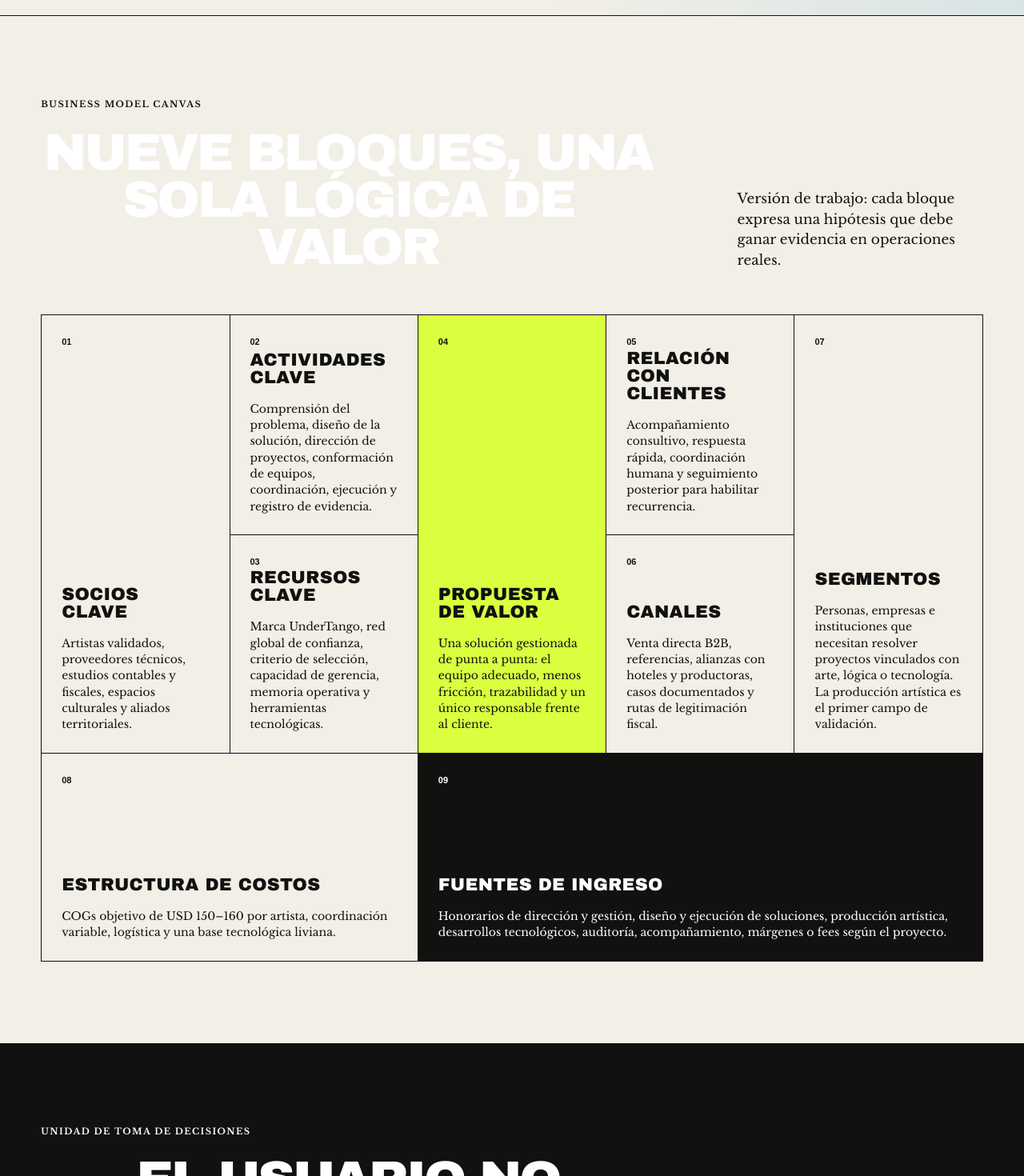
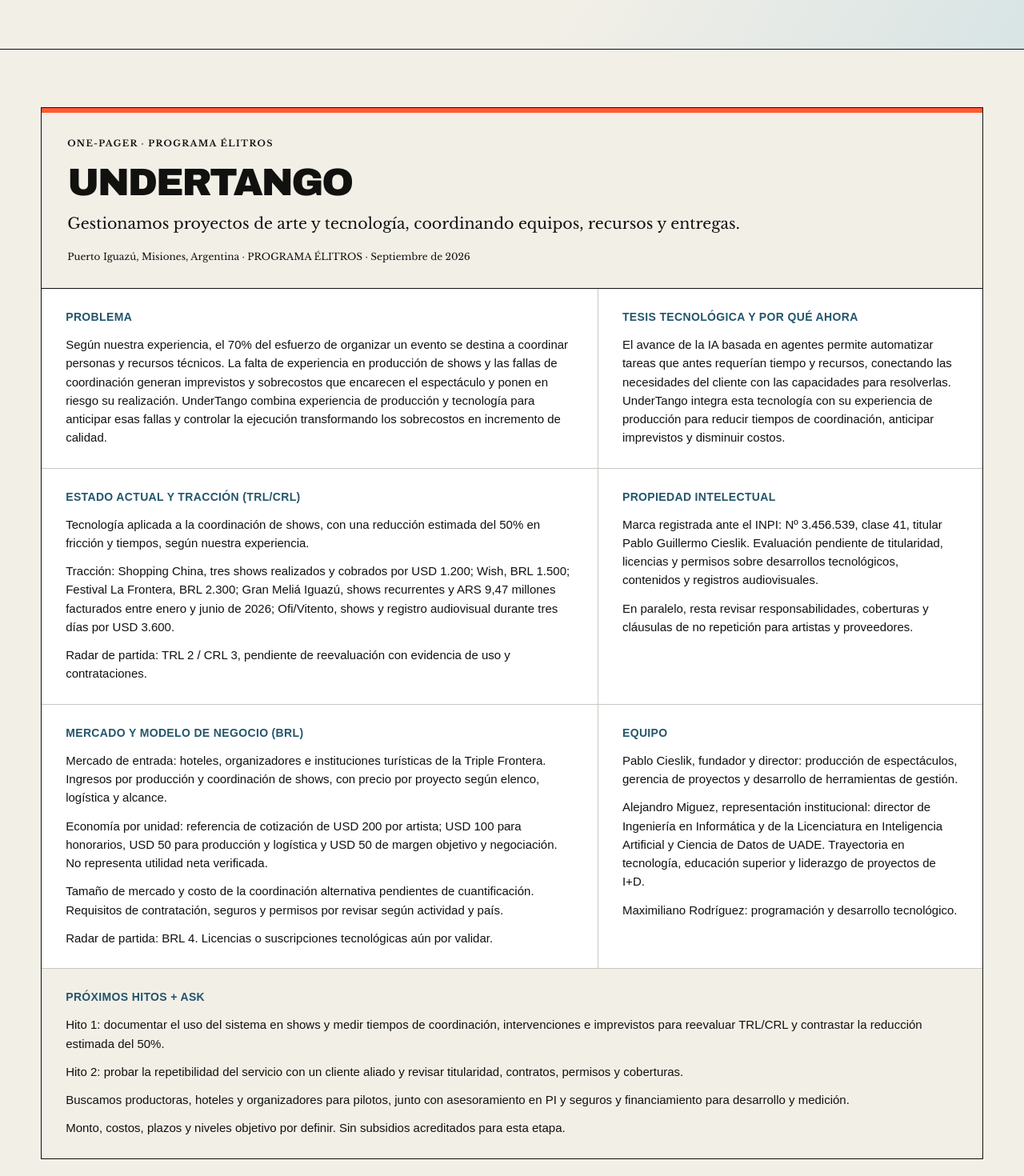
Before and after one commit to O-UnderTango-Club/UnderTangoWEBNextJS, a Next.js app: page /elitros in a window 1280 px wide. Shown: the part 1280-2750 px from the top of the page at 80% size. Built offline with nearby package versions, Linux system fonts and the light colour scheme; a web font is replaced by a local one.

Commit message:
Add September Elitros one-pager with responsive layout

```diff
--- a/app/elitros/page.tsx
+++ b/app/elitros/page.tsx
@@ -27,7 +27,7 @@ export default function ElitrosPage() {
     <main className="elitros-page bmc-page">
       <header className="bmc-topbar">
         <a className="bmc-brand" href="#inicio" aria-label="UnderTango ÉLITROS — inicio"><span>Ø</span> UNDERTANGO</a>
-        <nav aria-label="Navegación principal"><a href="#canvas">Canvas</a><a href="#actores">Actores</a><a href="#madurez">Madurez</a><a href="#marco">Marco</a></nav>
+        <nav aria-label="Navegación principal"><a href="#one-pager">One-pager</a><a href="#canvas">Canvas</a><a href="#actores">Actores</a><a href="#madurez">Madurez</a><a href="#marco">Marco</a></nav>
         <p>ÉLITROS · 2026</p>
       </header>
 
@@ -37,8 +37,61 @@ export default function ElitrosPage() {
           <h1>De capacidades dispersas a un <em>estudio escalable de resolución y gestión de proyectos.</em></h1>
           <p className="bmc-lead">UnderTango comprende una necesidad, diseña la solución, conforma el equipo adecuado y dirige su ejecución combinando arte, lógica y tecnología. La producción artística aporta el primer campo de evidencia de este modelo.</p>
           <a className="bmc-cta" href="#canvas">Explorar el modelo <span>↓</span></a>
+          <a className="bmc-onepager-link" href="#one-pager">Ver one-pager · Septiembre 2026 ↓</a>
         </div>
         <aside className="bmc-hero-note"><span>TESIS CENTRAL</span><strong>Delegar la complejidad sin convertir la red en costo fijo.</strong><p>El cliente compra una solución y un resultado; la red conserva autonomía; UnderTango captura valor por diseñar, dirigir y coordinar el sistema.</p></aside>
+      </section>
+
+      <section className="bmc-onepager" id="one-pager" aria-labelledby="onepager-title">
+        <div className="bmc-onepager-sheet">
+          <header className="bmc-onepager-header">
+            <p className="bmc-onepager-kicker">ONE-PAGER · PROGRAMA ÉLITROS</p>
+            <h2 id="onepager-title">UNDERTANGO</h2>
+            <p className="bmc-onepager-summary">Gestionamos proyectos de arte y tecnología, coordinando equipos, recursos y entregas.</p>
+            <p className="bmc-onepager-meta">Puerto Iguazú, Misiones, Argentina · PROGRAMA ÉLITROS · Septiembre de 2026</p>
+          </header>
+          <div className="bmc-onepager-grid">
+            <article className="bmc-onepager-block">
+              <h3>PROBLEMA</h3>
+              <p>Según nuestra experiencia, el 70% del esfuerzo de organizar un evento se destina a coordinar personas y recursos técnicos. La falta de experiencia en producción de shows y las fallas de coordinación generan imprevistos y sobrecostos que encarecen el espectáculo y ponen en riesgo su realización. UnderTango combina experiencia de producción y tecnología para anticipar esas fallas y controlar la ejecución transformando los sobrecostos en incremento de calidad.</p>
+            </article>
+            <article className="bmc-onepager-block">
+              <h3>TESIS TECNOLÓGICA Y POR QUÉ AHORA</h3>
+              <p>El avance de la IA basada en agentes permite automatizar tareas que antes requerían tiempo y recursos, conectando las necesidades del cliente con las capacidades para resolverlas. UnderTango integra esta tecnología con su experiencia de producción para reducir tiempos de coordinación, anticipar imprevistos y disminuir costos.</p>
+            </article>
+            <article className="bmc-onepager-block">
+              <h3>ESTADO ACTUAL Y TRACCIÓN (TRL/CRL)</h3>
+              <p>Tecnología aplicada a la coordinación de shows, con una reducción estimada del 50% en fricción y tiempos, según nuestra experiencia.</p>
+              <p>Tracción: Shopping China, tres shows realizados y cobrados por USD 1.200; Wish, BRL 1.500; Festival La Frontera, BRL 2.300; Gran Meliá Iguazú, shows recurrentes y ARS 9,47 millones facturados entre enero y junio de 2026; Ofi/Vitento, shows y registro audiovisual durante tres días por USD 3.600.</p>
+              <p>Radar de partida: TRL 2 / CRL 3, pendiente de reevaluación con evidencia de uso y contrataciones.</p>
+            </article>
+            <article className="bmc-onepager-block">
+              <h3>PROPIEDAD INTELECTUAL</h3>
+              <p>Marca registrada ante el INPI: Nº 3.456.539, clase 41, titular Pablo Guillermo Cieslik. Evaluación pendiente de titularidad, licencias y permisos sobre desarrollos tecnológicos, contenidos y registros audiovisuales.</p>
+              <p>En paralelo, resta revisar responsabilidades, coberturas y cláusulas de no repetición para artistas y proveedores.</p>
+            </article>
+            <article className="bmc-onepager-block">
+              <h3>MERCADO Y MODELO DE NEGOCIO (BRL)</h3>
+              <p>Mercado de entrada: hoteles, organizadores e instituciones turísticas de la Triple Frontera. Ingresos por producción y coordinación de shows, con precio por proyecto según elenco, logística y alcance.</p>
+              <p>Economía por unidad: referencia de cotización de USD 200 por artista; USD 100 para honorarios, USD 50 para producción y logística y USD 50 de margen objetivo y negociación. No representa utilidad neta verificada.</p>
+              <p>Tamaño de mercado y costo de la coordinación alternativa pendientes de cuantificación. Requisitos de contratación, seguros y permisos por revisar según actividad y país.</p>
+              <p>Radar de partida: BRL 4. Licencias o suscripciones tecnológicas aún por validar.</p>
+            </article>
+            <article className="bmc-onepager-block">
+              <h3>EQUIPO</h3>
+              <p>Pablo Cieslik, fundador y director: producción de espectáculos, gerencia de proyectos y desarrollo de herramientas de gestión.</p>
+              <p>Alejandro Miguez, representación institucional: director de Ingeniería en Informática y de la Licenciatura en Inteligencia Artificial y Ciencia de Datos de UADE. Trayectoria en tecnología, educación superior y liderazgo de proyectos de I+D.</p>
+              <p>Maximiliano Rodríguez: programación y desarrollo tecnológico.</p>
+            </article>
+            <article className="bmc-onepager-block bmc-onepager-ask">
+              <h3>PRÓXIMOS HITOS + ASK</h3>
+              <p>Hito 1: documentar el uso del sistema en shows y medir tiempos de coordinación, intervenciones e imprevistos para reevaluar TRL/CRL y contrastar la reducción estimada del 50%.</p>
+              <p>Hito 2: probar la repetibilidad del servicio con un cliente aliado y revisar titularidad, contratos, permisos y coberturas.</p>
+              <p>Buscamos productoras, hoteles y organizadores para pilotos, junto con asesoramiento en PI y seguros y financiamiento para desarrollo y medición.</p>
+              <p>Monto, costos, plazos y niveles objetivo por definir. Sin subsidios acreditados para esta etapa.</p>
+            </article>
+          </div>
+        </div>
       </section>
 
       <section className="bmc-section" id="canvas">
```
Also changed, not shown: app/elitros/elitros.css.
